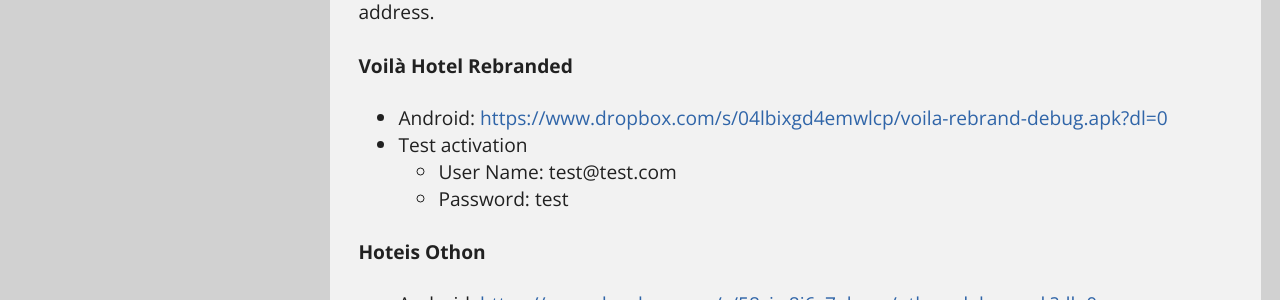
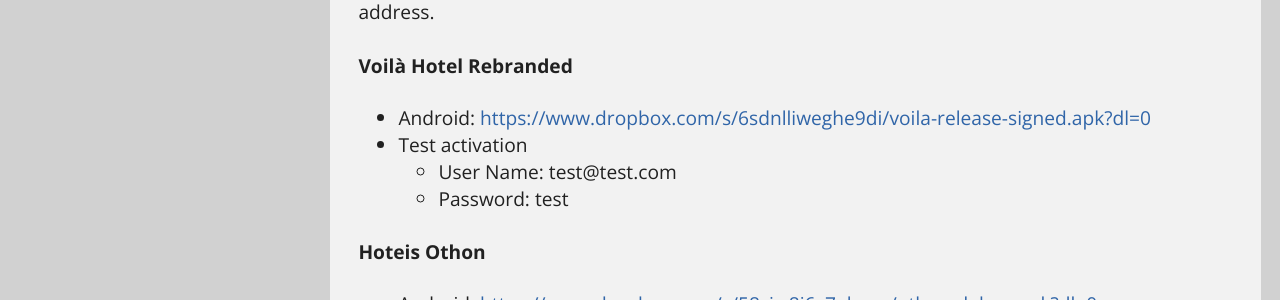
Before and after one commit to hmccode/hmccode.github.io, a Jekyll site: the page built from _posts/2016-07-23-mobile-apps.md, in a window 1280 px wide and 900 px high, scrolled down 4171 px. Shown: the part 156-456 px from the top of the window. Built offline with Jekyll 4.4.1, drawn with Linux system fonts in a browser that asks for light colours; nearby versions of some CDN libraries; a script that is not in the unit is left out; part of the change alters nothing that is shown.

Commit message:
Updated voila rebrand link

```diff
--- a/_posts/2016-07-23-mobile-apps.md
+++ b/_posts/2016-07-23-mobile-apps.md
@@ -164,7 +164,7 @@ To test apps under development for iOS requires TestFlight to be installed on yo
 
 #### Voilà Hotel Rebranded
 
-* Android: <https://www.dropbox.com/s/04lbixgd4emwlcp/voila-rebrand-debug.apk?dl=0>
+* Android: <https://www.dropbox.com/s/6sdnlliweghe9di/voila-release-signed.apk?dl=0>
 * Test activation
   - User Name: test@test.com
   - Password: test
```
